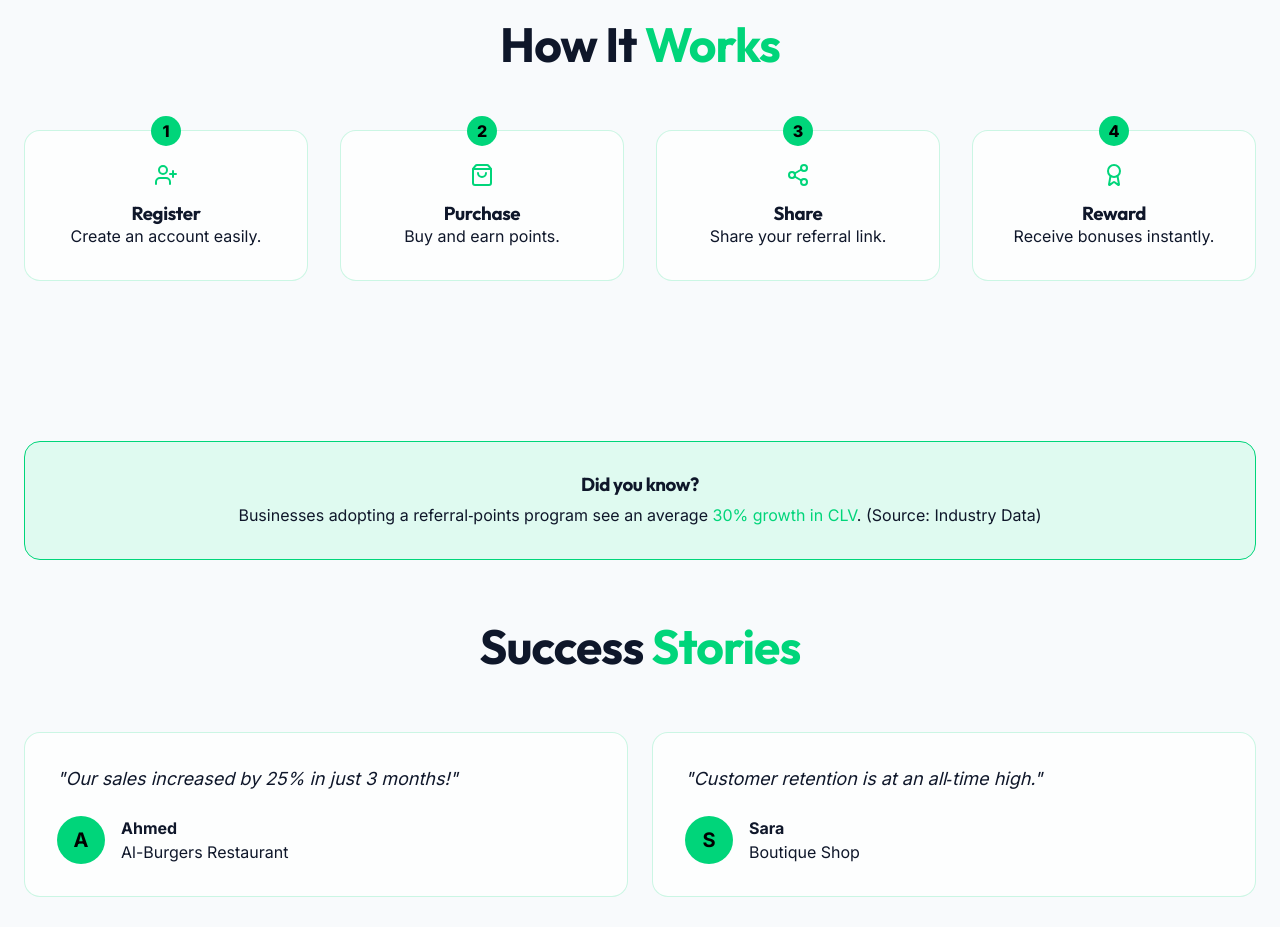
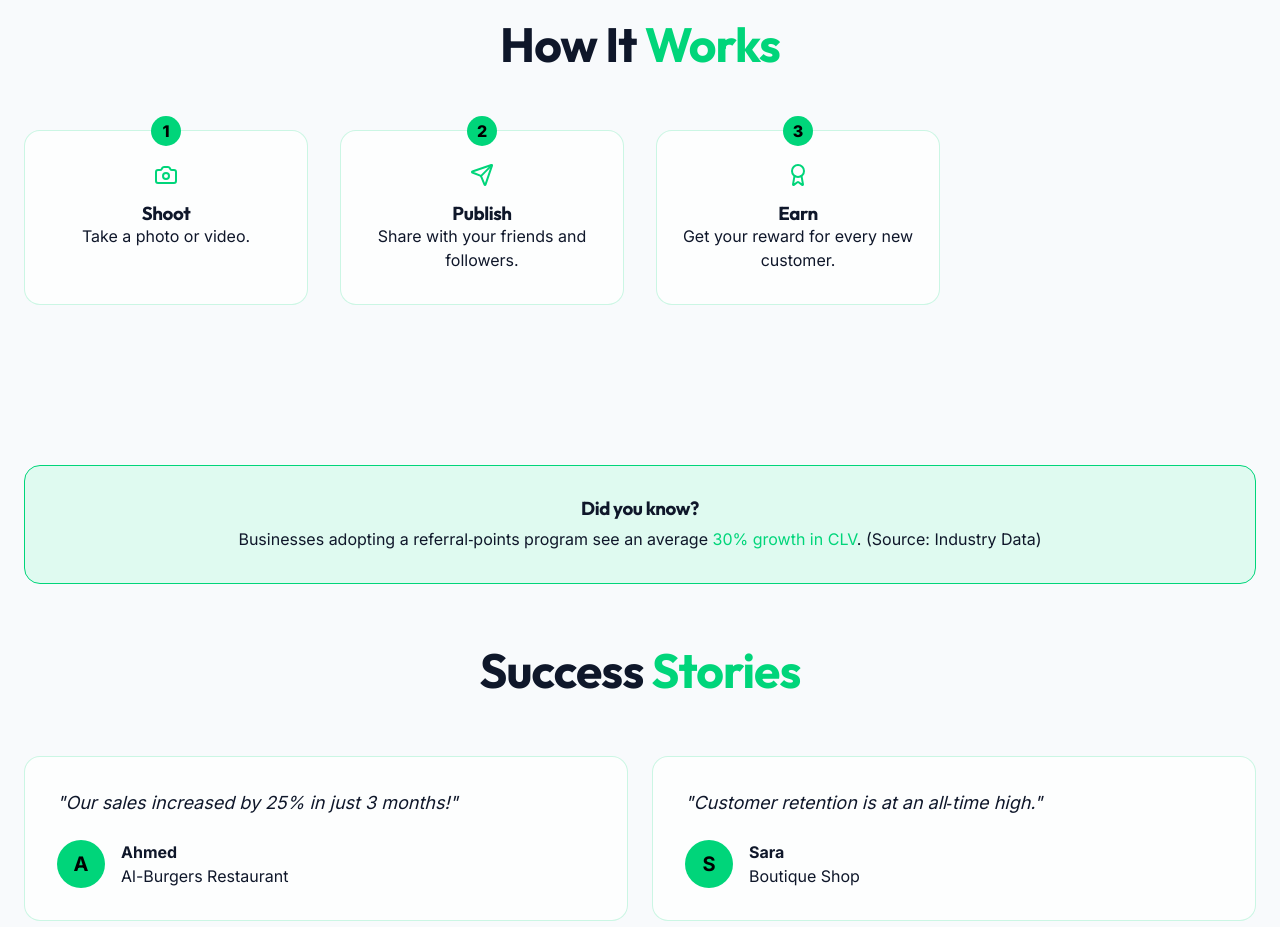
Before and after one commit to shabih2/shabih.io, a React (Vite) app: page / in a window 1280 px wide. Shown: the part 1840-2767 px from the top of the page. Built offline with nearby package versions, Linux system fonts and the light colour scheme.

Commit message:
feat: update How It Works steps to 3 steps

```diff
--- a/src/components/Sections.tsx
+++ b/src/components/Sections.tsx
@@ -1,14 +1,13 @@
-import { UserPlus, ShoppingBag, Share2, Award } from 'lucide-react';
+import { Camera, Send, Award } from 'lucide-react';
 import { useTranslation, Trans } from 'react-i18next';
 import styles from './Sections.module.css';
 
 export const HowItWorks = () => {
   const { t } = useTranslation();
   const steps = [
-    { title: t('sections.step1Title'), desc: t('sections.step1Desc'), icon: <UserPlus /> },
-    { title: t('sections.step2Title'), desc: t('sections.step2Desc'), icon: <ShoppingBag /> },
-    { title: t('sections.step3Title'), desc: t('sections.step3Desc'), icon: <Share2 /> },
-    { title: t('sections.step4Title'), desc: t('sections.step4Desc'), icon: <Award /> },
+    { title: t('sections.step1Title'), desc: t('sections.step1Desc'), icon: <Camera /> },
+    { title: t('sections.step2Title'), desc: t('sections.step2Desc'), icon: <Send /> },
+    { title: t('sections.step3Title'), desc: t('sections.step3Desc'), icon: <Award /> },
   ];
   return (
     <section className={styles.section} id="how-it-works">
--- a/src/locales/ar.json
+++ b/src/locales/ar.json
@@ -37,14 +37,12 @@
   },
   "sections": {
     "howItWorksTitle": "كيف <1>يعمل</1>",
-    "step1Title": "سجل",
-    "step1Desc": "أنشئ حساباً بسهولة.",
-    "step2Title": "اشترِ",
-    "step2Desc": "اشترِ واكسب النقاط.",
-    "step3Title": "شارك",
-    "step3Desc": "شارك رابط الإحالة الخاص بك.",
-    "step4Title": "كافِئ",
-    "step4Desc": "احصل على المكافآت فوراً.",
+    "step1Title": "صور",
+    "step1Desc": "التقط صورة او فيديو.",
+    "step2Title": "انشر",
+    "step2Desc": "انشر لأصدقائك ومتابعيك.",
+    "step3Title": "حصّل",
+    "step3Desc": "حصّل مكافأتك عن كل عميل جديد.",
     "didYouKnow": "هل تعلم؟",
     "statsBannerText": "تشهد الشركات التي تتبنى برنامج نقاط الإحالة نمواً بمتوسط <1>30% في القيمة الدائمة للعميل</1>. (المصدر: بيانات الصناعة)",
     "successStoriesTitle": "قصص <1>النجاح</1>",
--- a/src/locales/en.json
+++ b/src/locales/en.json
@@ -37,14 +37,12 @@
   },
   "sections": {
     "howItWorksTitle": "How It <1>Works</1>",
-    "step1Title": "Register",
-    "step1Desc": "Create an account easily.",
-    "step2Title": "Purchase",
-    "step2Desc": "Buy and earn points.",
-    "step3Title": "Share",
-    "step3Desc": "Share your referral link.",
-    "step4Title": "Reward",
-    "step4Desc": "Receive bonuses instantly.",
+    "step1Title": "Shoot",
+    "step1Desc": "Take a photo or video.",
+    "step2Title": "Publish",
+    "step2Desc": "Share with your friends and followers.",
+    "step3Title": "Earn",
+    "step3Desc": "Get your reward for every new customer.",
     "didYouKnow": "Did you know?",
     "statsBannerText": "Businesses adopting a referral‑points program see an average <1>30% growth in CLV</1>. (Source: Industry Data)",
     "successStoriesTitle": "Success <1>Stories</1>",
```
